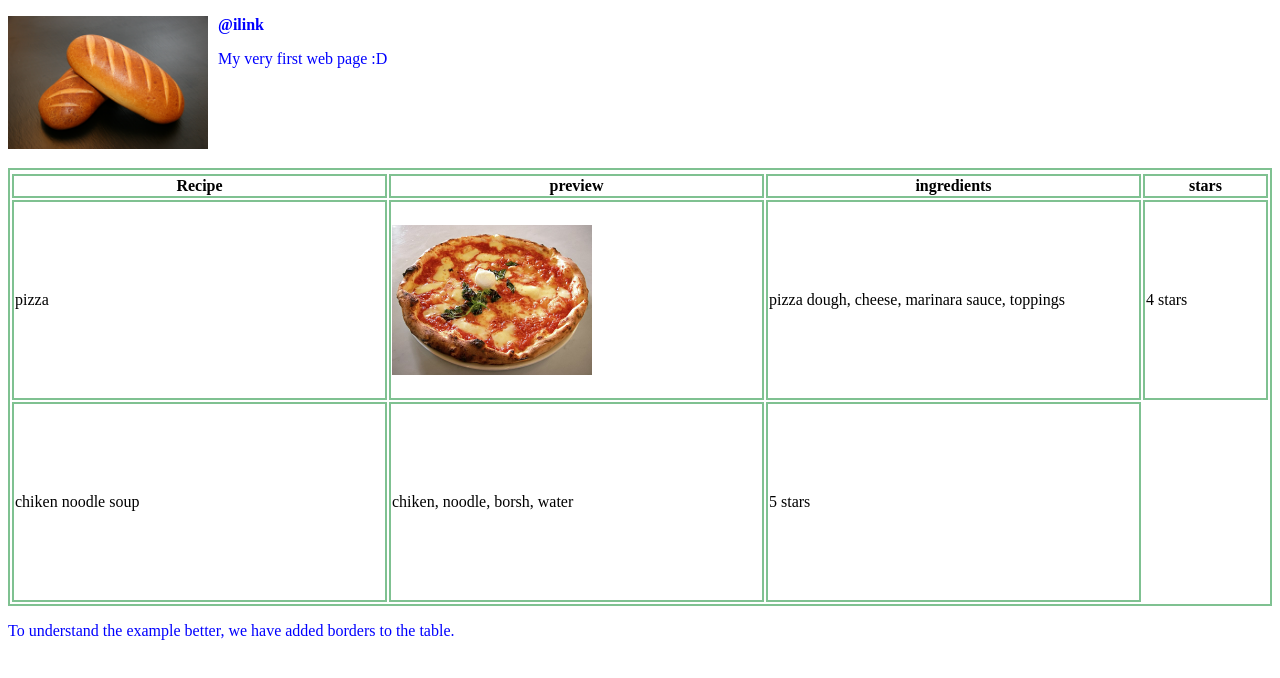
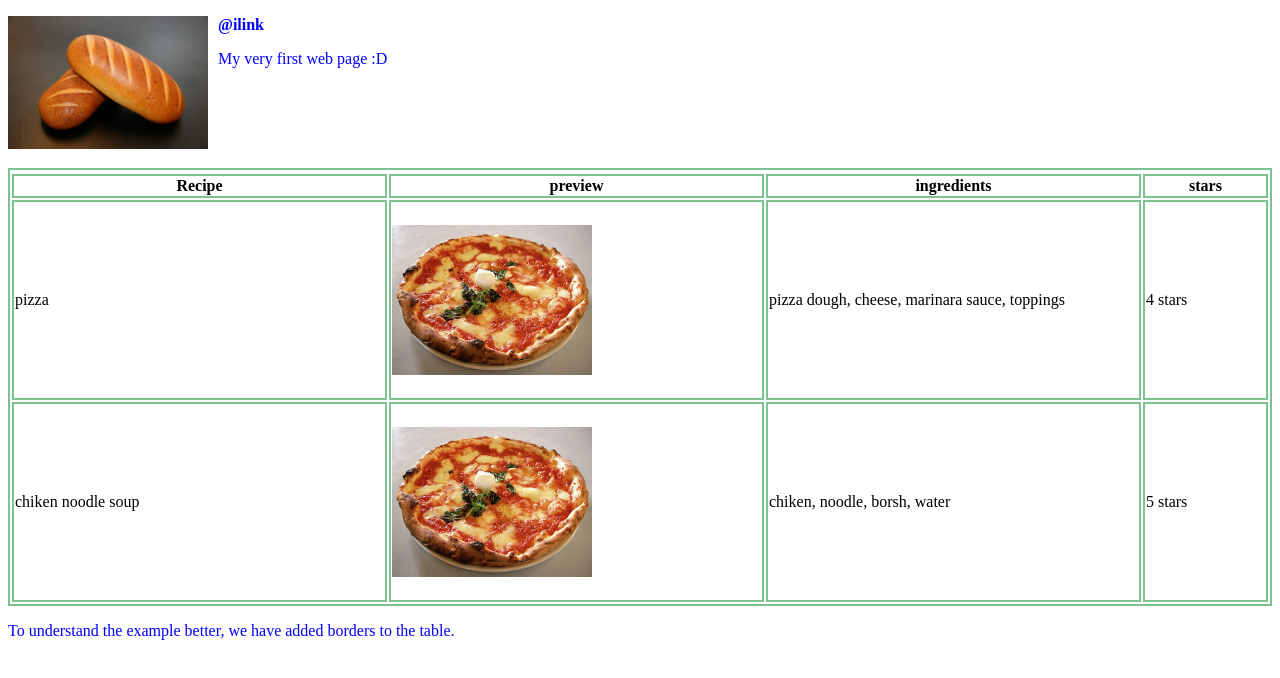
Before and after one commit to linkdalupi/HTML, a plain HTML site: page index.html in a window 1280 px wide. Drawn offline with Linux system fonts and the light colour scheme.

Commit message:
add image for second row

```diff
--- a/index.html
+++ b/index.html
@@ -50,6 +50,7 @@
       </tr>
       <tr style="height:200px">
         <td>chiken noodle soup</td>
+        <td><img src="images/piza.jpg"></td>
         <td>chiken, noodle, borsh, water</td>
         <td>5 stars</td>
       </tr>
```
